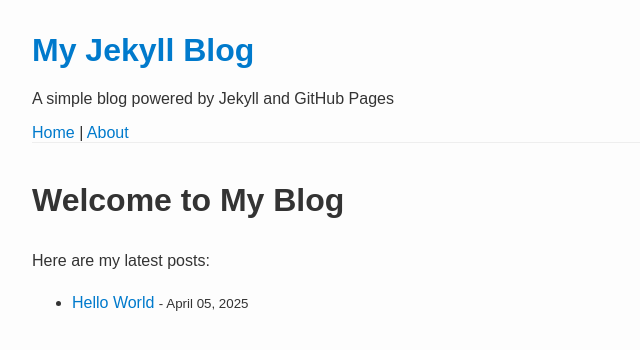
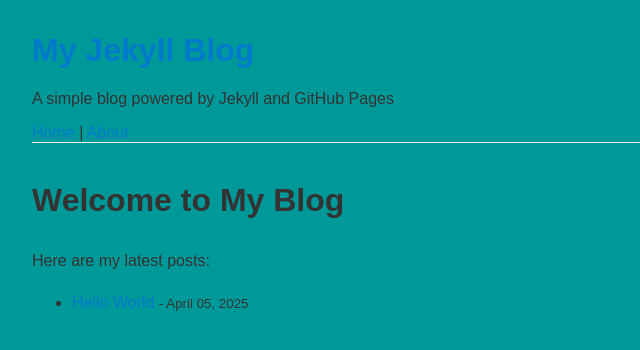
Before and after one commit to utopiascurator/my-website, a Jekyll site: the page built from index.md, in a window 1280 px wide. Shown: the top 350 px of the page, without its empty margins (0-640 px from the left). Built offline with Jekyll 4.4.1, drawn with Linux system fonts in a browser that asks for light colours.

Commit message:
style.css

```diff
--- a/assets/style.css
+++ b/assets/style.css
@@ -1,7 +1,7 @@
 body {
   font-family: sans-serif;
   margin: 2rem;
-  background: #fdfdfd;
+  background: #009999;
   color: #333;
 }
 a {
```
